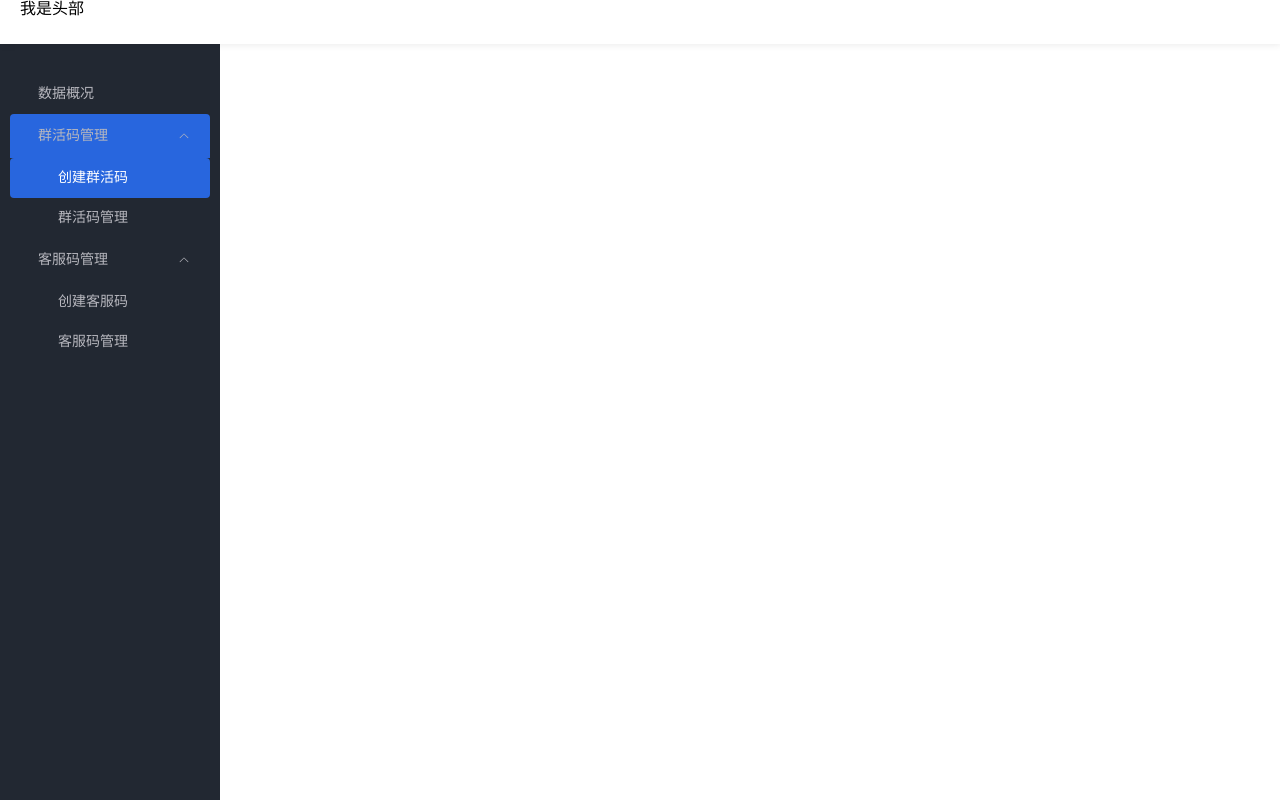
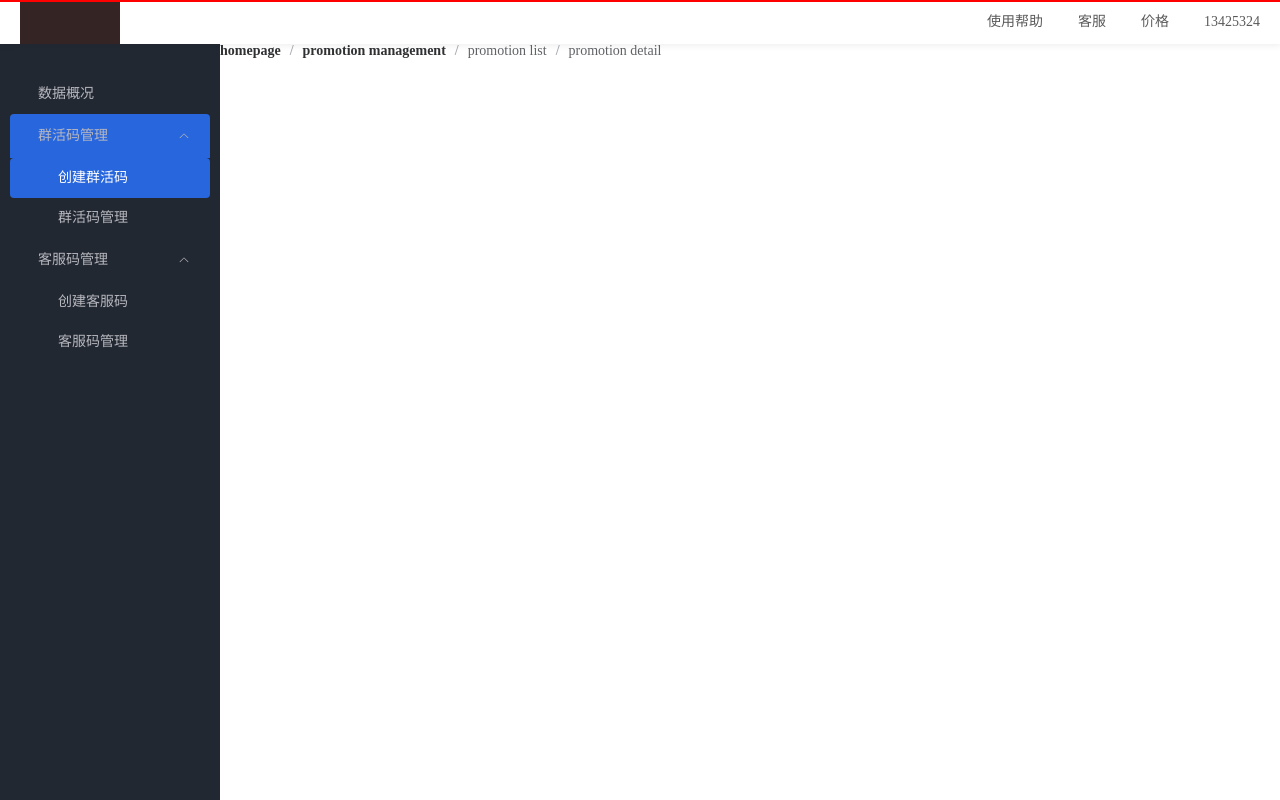
Before and after one commit to waitsunny-li/yimaFront, a Vue app: page /#/grcode_system in a window 1280 px wide. Built offline with nearby package versions, Linux system fonts and the light colour scheme; a small style sheet from the web is missing.

Commit message:
添加路由动态loading

```diff
--- a/index.html
+++ b/index.html
@@ -5,7 +5,7 @@
     <link rel="icon" type="image/svg+xml" href="/vite.svg" />
     <meta name="viewport" content="width=device-width, initial-scale=1.0" />
     <title>Vite + Vue + TS</title>
-    <link rel="stylesheet" href="//at.alicdn.com/t/c/font_3722655_tu0hdsgefka.css">
+    <link rel="stylesheet" href="//at.alicdn.com/t/c/font_3722655_f5k01q2ohvt.css">
   </head>
   <body>
     <div id="app"></div>
--- /dev/null
+++ b/src/components/common/breadcurmb/Breadcurmb.vue
@@ -0,0 +1,17 @@
+<template>
+  <div class='breadcurmb-inner'>
+    <el-breadcrumb separator="/">
+      <el-breadcrumb-item :to="{ path: '/' }">homepage</el-breadcrumb-item>
+      <el-breadcrumb-item><a href="/">promotion management</a></el-breadcrumb-item>
+      <el-breadcrumb-item>promotion list</el-breadcrumb-item>
+      <el-breadcrumb-item>promotion detail</el-breadcrumb-item>
+    </el-breadcrumb>
+  </div>
+</template>
+
+<script setup lang='ts'>
+</script>
+
+<style lang='less' scoped>
+
+</style>
--- /dev/null
+++ b/src/components/common/loadingbar/LoadingBar.vue
@@ -0,0 +1,59 @@
+<template>
+  <div class='loadingbar-inner'>
+    <div ref="bar" class="bar"></div>
+  </div>
+</template>
+
+<script setup lang='ts'>
+import { onMounted, ref } from "vue"
+let bar = ref<HTMLElement>();
+let speed = ref<number>(1);
+let timer = ref<number>(0)
+const startLoading = () => {
+  let barDom = bar.value as HTMLElement;
+  speed.value = 1;
+  console.log(barDom)
+  timer.value = window.requestAnimationFrame(function fn() {
+    if (speed.value < 90) {
+      speed.value++;
+      barDom.style.width = `${speed.value}%`
+      timer.value = window.requestAnimationFrame(fn)
+    } else {
+      speed.value = 1
+      window.cancelAnimationFrame(timer.value)
+    }
+  })
+}
+
+const endLoading = () => {
+  let dom = bar.value as HTMLElement
+  setTimeout(() => {
+    window.requestAnimationFrame(() => {
+      speed.value = 100
+      dom.style.width = `${speed.value}%`
+    })
+  }, 500)
+
+}
+
+defineExpose({
+  startLoading,
+  endLoading
+})
+</script>
+
+<style lang='less' scoped>
+.loadingbar-inner {
+  position: fixed;
+  top: 0;
+  width: 100%;
+  height: 2px;
+  z-index: 100;
+
+  .bar {
+    height: 100%;
+    width: 0;
+    background-color: red;
+  }
+}
+</style>
--- a/src/layout/Index.vue
+++ b/src/layout/Index.vue
@@ -1,10 +1,16 @@
 <template>
   <div class='layout-wrap'>
+    <LoadingBar></LoadingBar>
     <el-container class="layout">
-      <el-header class="header"><Header></Header></el-header>
+      <el-header class="header">
+        <Header></Header>
+      </el-header>
       <el-container>
-        <el-aside class="aside"><MenuBar></MenuBar></el-aside>
+        <el-aside class="aside">
+          <MenuBar></MenuBar>
+        </el-aside>
         <el-main class="main">
+          <Breadcurmb />
           <router-view />
         </el-main>
       </el-container>
@@ -15,11 +21,14 @@
 <script setup lang='ts'>
 import Header from "@/layout/header/Header.vue"
 import MenuBar from "@/layout/menu/MenuBar.vue"
+import Breadcurmb from "@/components/common/breadcurmb/Breadcurmb.vue";
+import LoadingBar from "@/components/common/loadingbar/LoadingBar.vue"
 </script>
 
 <style lang='less' scoped>
 .layout {
   height: 100vh;
+
   .header {
     background-color: #fff;
     height: 44px;
@@ -34,6 +43,7 @@ import MenuBar from "@/layout/menu/MenuBar.vue"
 
   .main {
     background-color: #fff;
+    padding: 0;
   }
 }
 </style>
--- a/src/layout/header/Header.vue
+++ b/src/layout/header/Header.vue
@@ -1,6 +1,41 @@
 <template>
   <div class='header-inner'>
-    我是头部
+    <div class="logo"></div>
+    <div class="right-wrap">
+      <!-- 使用帮助 -->
+      <a class="h-item">
+        <i class="iconfont icon-yima-bangzhu"></i>
+        <p>使用帮助</p>
+      </a>
+      <!-- 联系客服 -->
+      <a class="h-item">
+        <el-popover placement="bottom" trigger="hover" class="ke-popover" :width="200">
+          <div class="ke-content">
+            <div class="ke-title">联系客服</div>
+            <img class="ke-img"
+              src="http://wxb-marketing.oss-cn-hangzhou.aliyuncs.com/wxb-marketing/0-qrcode-202206-09-1654757887-85947-abd3b6c6.jpg"
+              alt="">
+            <p>扫上面二维码，加客服微信</p>
+          </div>
+          <template #reference>
+            <div class="ke-wrap">
+              <i class="iconfont icon-yima-kefu1"></i>
+              <p>客服</p>
+            </div>
+          </template>
+        </el-popover>
+      </a>
+      <!-- 价格 -->
+      <a class="h-item">
+        <i class="iconfont icon-yima-gouwu"></i>
+        <p>价格</p>
+      </a>
+      <!-- 账户 -->
+      <a class="h-item">
+        <i class="iconfont icon-yima-zhanghu"></i>
+        <p>13425324</p>
+      </a>
+    </div>
   </div>
 </template>
 
@@ -9,6 +44,64 @@
 
 <style lang='less' scoped>
 .header-inner {
+  width: 100%;
+  height: 100%;
+  display: flex;
+  justify-content: space-between;
 
+  .logo {
+    width: 100px;
+    background-color: rgb(52, 36, 36);
+  }
+
+  .right-wrap {
+    display: flex;
+    height: 100%;
+
+    .h-item {
+      display: flex;
+      align-items: center;
+      margin-left: 30px;
+      cursor: pointer;
+
+      .ke-wrap {
+        display: flex;
+        height: 100%;
+        align-items: center;
+      }
+
+      i {
+        color: rgb(196, 196, 196);
+      }
+
+      p {
+        margin-left: 5px;
+        color: rgba(0, 0, 0, 0.65);
+        font-size: 14px;
+      }
+    }
+  }
+}
+
+.ke-content {
+  width: 100%;
+  display: flex;
+  flex-direction: column;
+  justify-items: center;
+  align-items: center;
+
+  .ke-title {
+    display: flex;
+    justify-content: center;
+    font-size: 14px;
+    color: #333333;
+    font-weight: normal;
+    margin: 4px 0;
+  }
+
+  .ke-img {
+    width: 141px;
+    height: 141px;
+  }
 }
 </style>
--- a/src/router/index.ts
+++ b/src/router/index.ts
@@ -1,4 +1,9 @@
 import {createRouter, createWebHashHistory, RouteRecordRaw} from "vue-router"
+import loadingBar from "@/components/common/loadingbar/LoadingBar.vue"
+import { createVNode, render } from "vue"
+
+const loadBarVnode = createVNode(loadingBar)
+render(loadBarVnode, document.body)
 
 const ROOTPATH:string = ""
 
@@ -107,4 +112,13 @@ const router = createRouter({
   routes
 })
 
+router.beforeEach((to, from, next) => {
+  loadBarVnode.component?.exposed?.startLoading()
+  next()
+})
+
+router.afterEach((to, from) => {
+  loadBarVnode.component?.exposed?.endLoading()
+})
+
 export default router
--- a/src/views/login/Login.vue
+++ b/src/views/login/Login.vue
@@ -1,5 +1,7 @@
 <template>
-  <div class='login-innter'></div>
+  <div class='login-innter'>
+    登录界面
+  </div>
 </template>
 
 <script setup lang='ts'>
```
